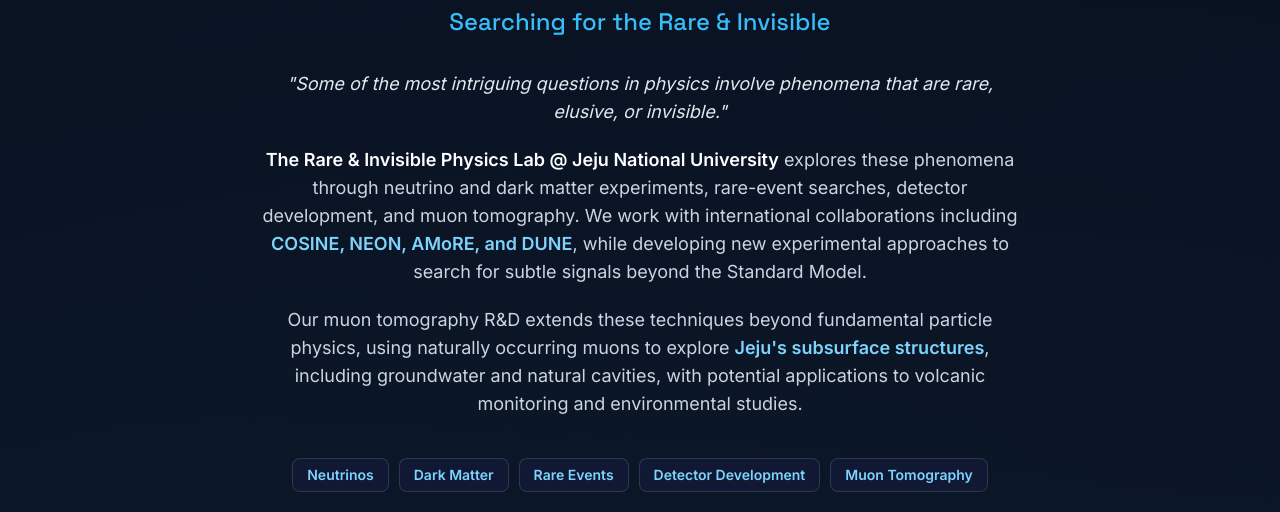
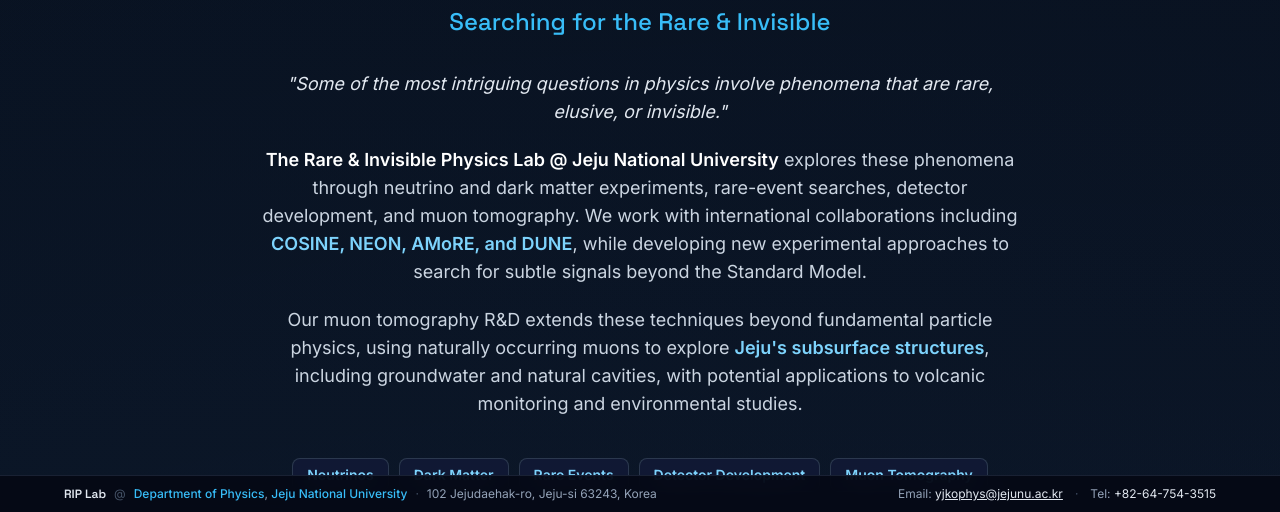
Before and after one commit to RIP-LAB-JEJUNU/rip-lab-jejunu.github.io, a plain HTML site: page index.html in a window 1280 px wide. Shown: the part 288-800 px from the top of the page. Drawn offline with nearby package versions, Linux system fonts and the light colour scheme.

Commit message:
Add files via upload

```diff
--- a/index.html
+++ b/index.html
@@ -104,7 +104,7 @@
     </div>
   </header>
 
-  <main>
+  <main class="pb-20 sm:pb-16">
     <!-- Hero Section -->
     <section id="home" class="pt-32 pb-20 sm:pt-40 sm:pb-28 px-4 sm:px-6 lg:px-8 border-b border-slate-800/60 relative overflow-hidden">
       <div class="max-w-5xl mx-auto text-center">
@@ -681,19 +681,24 @@
     </section>
   </main>
 
-  <!-- Footer -->
-  <footer class="bg-navy-900/90 border-t border-slate-800 py-12 px-4 sm:px-6 lg:px-8 text-center">
-    <div class="max-w-4xl mx-auto space-y-2.5 text-sm text-slate-400">
-      <p class="text-base font-semibold text-white">
-        <a href="https://physics.jejunu.ac.kr/" target="_blank" rel="noopener" class="text-sky-400 hover:underline">Department of Physics</a>,
-        <a href="https://www.jejunu.ac.kr/" target="_blank" rel="noopener" class="text-sky-400 hover:underline">Jeju National University</a>
-      </p>
-      <p>Jeju National University, 102 Jejudaehak-ro, Jeju-si, Jeju Special Self-Governing Province 63243, Republic of Korea</p>
-      <p>
-        Contact: (Email) <a href="mailto:yjkophys@jejunu.ac.kr" class="text-slate-200 underline hover:text-sky-400">yjkophys@jejunu.ac.kr</a>
-        &nbsp;·&nbsp; (Tel) <span class="text-slate-200">+82-64-754-3515</span>
-      </p>
-      <p class="pt-3 font-display font-semibold text-slate-300">RIP Lab @ Jeju National University</p>
+  <!-- Fixed Bottom Footer -->
+  <footer class="fixed bottom-0 inset-x-0 z-40 bg-navy-950/90 backdrop-blur-md border-t border-slate-800/80 py-2.5 px-4 sm:px-6 lg:px-8">
+    <div class="max-w-6xl mx-auto flex flex-col sm:flex-row items-center justify-between gap-1.5 text-xs text-slate-400">
+      <div class="flex flex-wrap items-center justify-center sm:justify-start gap-x-2 gap-y-0.5 text-center sm:text-left">
+        <span class="font-display font-semibold text-slate-200">RIP Lab</span>
+        <span class="text-slate-600">@</span>
+        <span>
+          <a href="https://physics.jejunu.ac.kr/" target="_blank" rel="noopener" class="text-sky-400 hover:underline font-medium">Department of Physics</a>,
+          <a href="https://www.jejunu.ac.kr/" target="_blank" rel="noopener" class="text-sky-400 hover:underline font-medium">Jeju National University</a>
+        </span>
+        <span class="hidden lg:inline text-slate-600">·</span>
+        <span class="hidden lg:inline text-slate-400">102 Jejudaehak-ro, Jeju-si 63243, Korea</span>
+      </div>
+      <div class="flex flex-wrap items-center justify-center sm:justify-end gap-x-3 gap-y-0.5">
+        <span>Email: <a href="mailto:yjkophys@jejunu.ac.kr" class="text-slate-200 underline hover:text-sky-400">yjkophys@jejunu.ac.kr</a></span>
+        <span class="text-slate-600">·</span>
+        <span>Tel: <span class="text-slate-200">+82-64-754-3515</span></span>
+      </div>
     </div>
   </footer>
 
```
